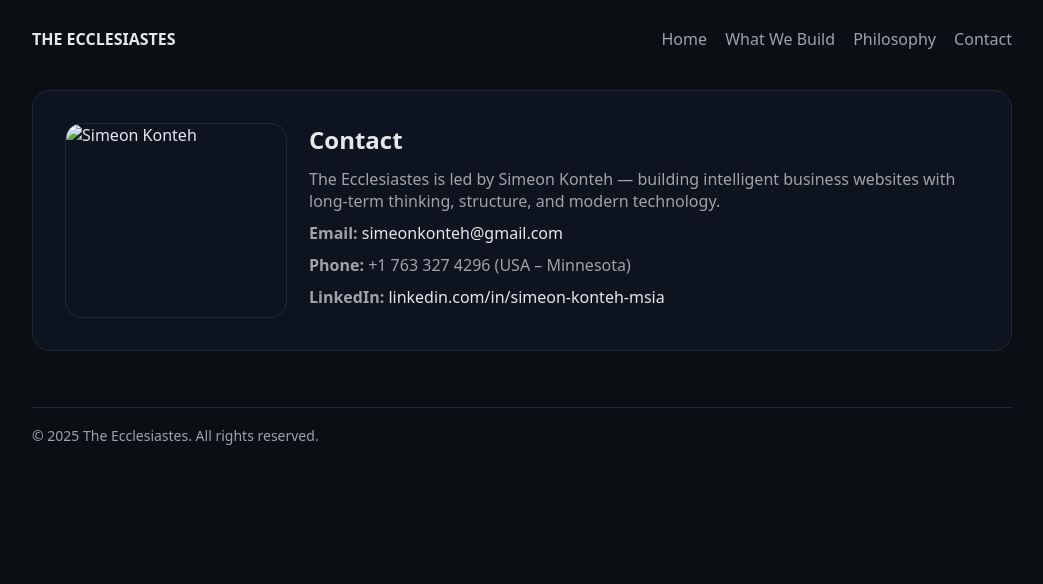
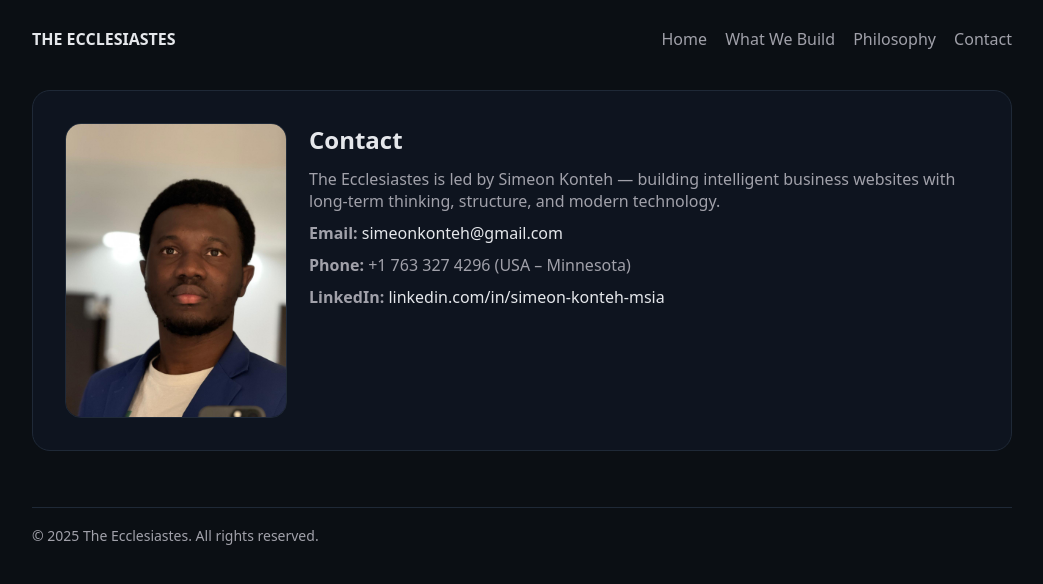
Before and after one commit to simeon-spec/the-ecclesiastes, a plain HTML site: page contact.html in a window 1280 px wide. Shown: the whole page, without its empty margins (118-1161 px from the left). Drawn offline with Linux system fonts and the light colour scheme.

Commit message:
Update
Fix image path on contact page

```diff
--- a/contact.html
+++ b/contact.html
@@ -40,7 +40,7 @@
     </header>
 
     <section class="card">
-      <img src="c:\Users\simeo\OneDrive\Pictures\MyPictures\Official3.jpeg" alt="Simeon Konteh">
+      <img src="Official3.jpeg" alt="Simeon Konteh">
 
       <div>
         <h1>Contact</h1>
```
Also changed, not shown: Official2.jpeg (added), Official3.jpeg (added).
